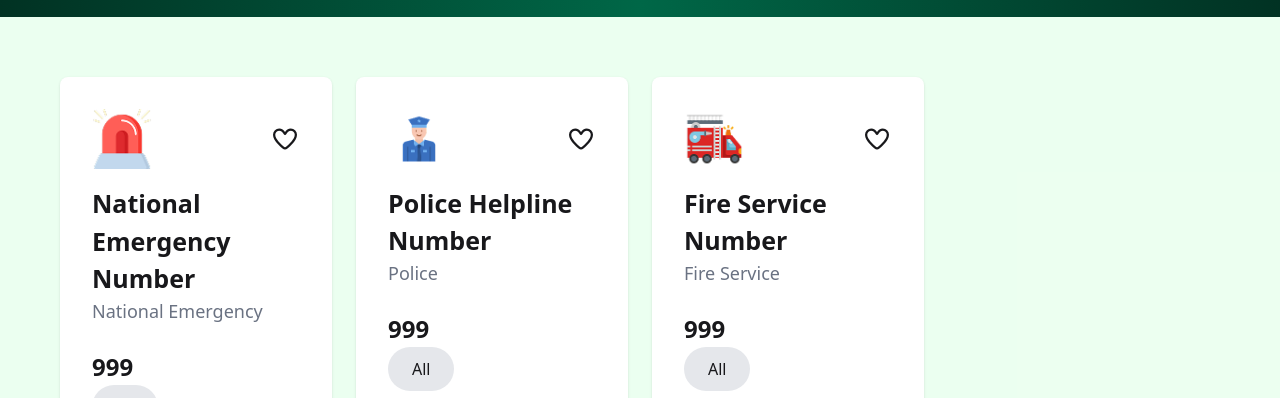
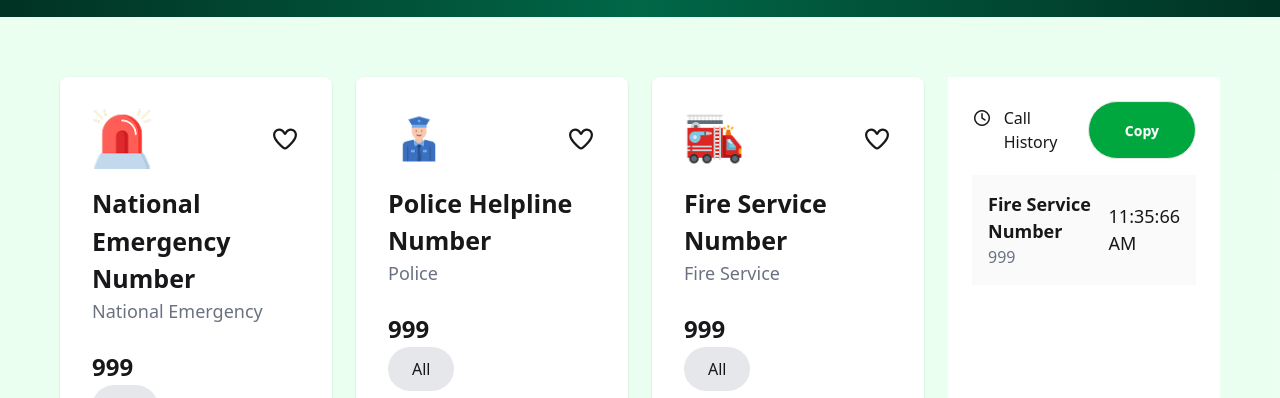
Before and after one commit to sifat-arch/assignment-5, a plain HTML site: page index.html in a window 1280 px wide. Shown: the part 337-735 px from the top of the page. Drawn offline with nearby package versions, Linux system fonts and the light colour scheme.

Commit message:
added design

```diff
--- a/index.html
+++ b/index.html
@@ -396,7 +396,33 @@
 
       <!-- card-parent right -->
 
-      <section class="col-span-3"></section>
+      <section class="col-span-3 bg-white p-6">
+        <div class="flex justify-between items-center mb-4">
+          <div class="flex gap-2">
+            <div class="size-6">
+              <i class="fa-regular fa-clock"></i>
+            </div>
+            <h2>Call History</h2>
+          </div>
+          <button
+            class="btn px-[36px] py-[28px] rounded-full bg-[#00A63E] text-white"
+          >
+            Copy
+          </button>
+        </div>
+
+        <!-- dynamic card -->
+        <div
+          class="bg-[#fafafa] flex justify-between items-center p-4 runded-lg"
+        >
+          <div>
+            <h1 class="text-[18px] font-semibold">Fire Service Number</h1>
+            <p class="text-gray-500">999</p>
+          </div>
+
+          <p class="text-[18px]"><span>11:35:66</span> AM</p>
+        </div>
+      </section>
     </main>
 
     <script src="./scripts/script.js"></script>
```
